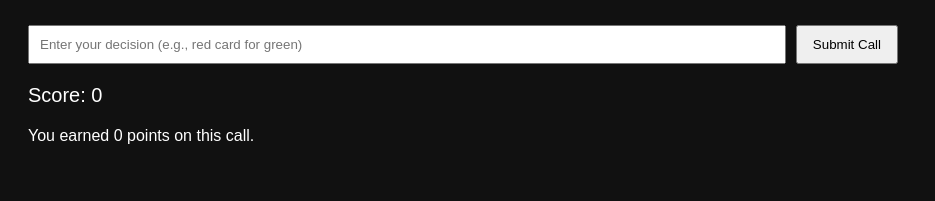
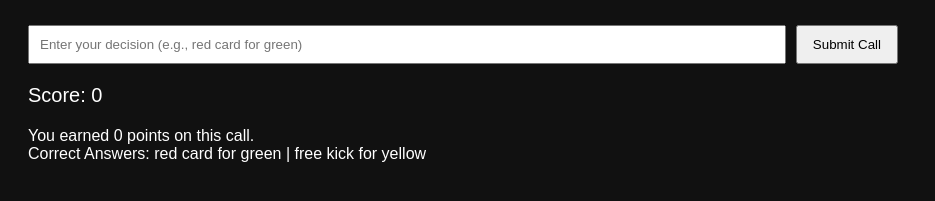
Before and after one commit to jedibguylu/VAR-Sim, a plain HTML site: page index.html in a window 1280 px wide. Both pictures are taken after typing "Sample" into the empty fields and a click on the button "Submit Call". Shown: the part 573-774 px from the top of the page, without its empty margins (0-935 px from the left). Drawn offline with Linux system fonts and the light colour scheme.

Commit message:
Update index.html

```diff
--- a/index.html
+++ b/index.html
@@ -134,20 +134,27 @@
 
       const totalCorrect = clip.correctCalls.length;
       let earned = 0;
+      let message = "";
 
       if (!clip.skipScoring) {
         earned = Math.round((matchCount / totalCorrect) * 100);
         score += earned;
+        message = `You earned ${earned} points on this call.`;
         document.getElementById("score").textContent = `Score: ${score}`;
-        feedback.textContent = `You earned ${earned} points on this call.`;
       } else {
-        feedback.textContent = `Call submitted. No scoring for this clip.`;
+        message = `Call submitted. No scoring for this clip.`;
       }
+
+      const answersText = `Correct Answers: ${clip.correctCalls.join(" | ")}`;
+      feedback.innerHTML = `${message}<br>${answersText}`;
 
       currentClip++;
       document.getElementById("userCall").value = "";
-      setTimeout(loadClip, 1500);
+
+      // Wait 5 seconds before loading the next clip
+      setTimeout(loadClip, 5000);
     }
+
 
     loadClip();
   </script>
```
